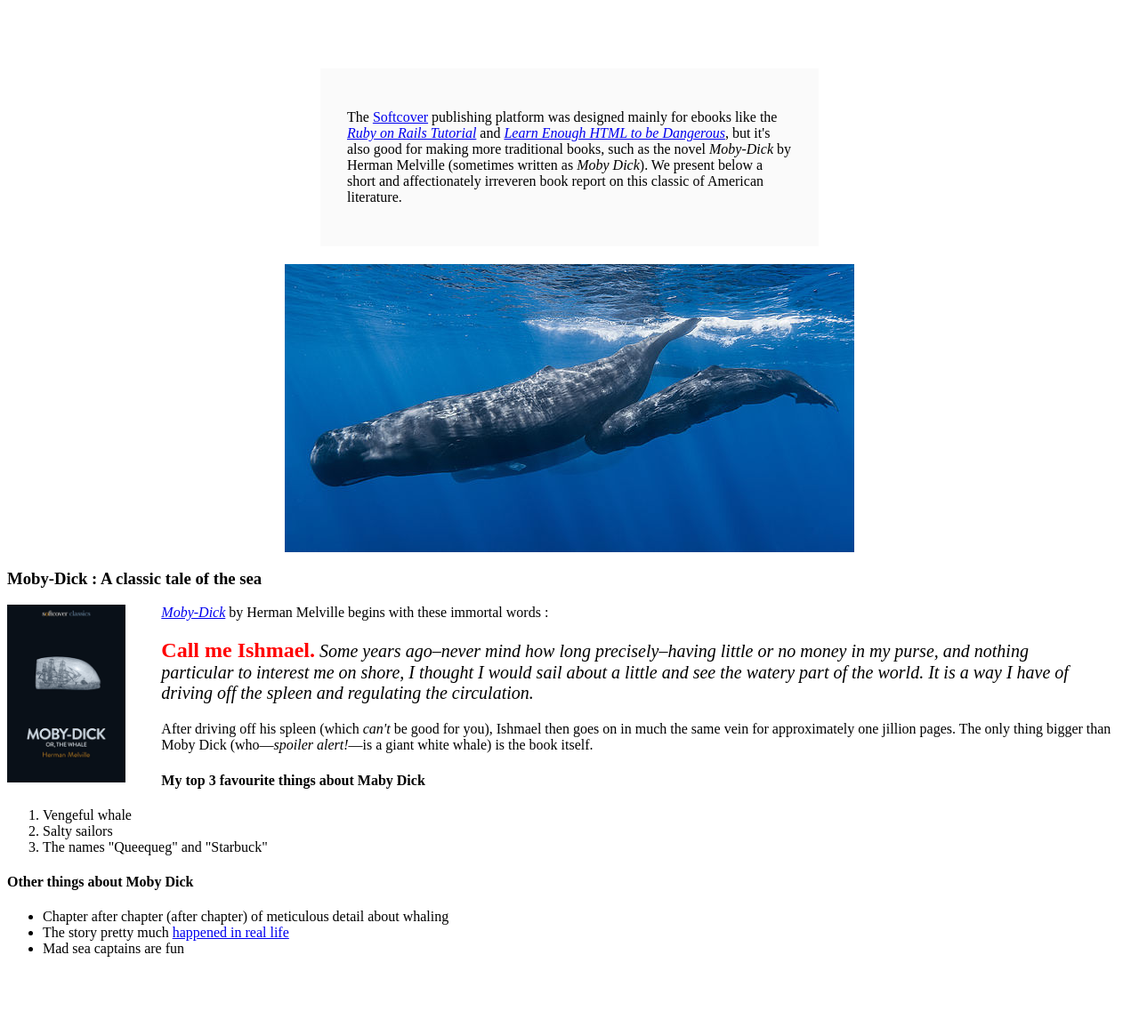
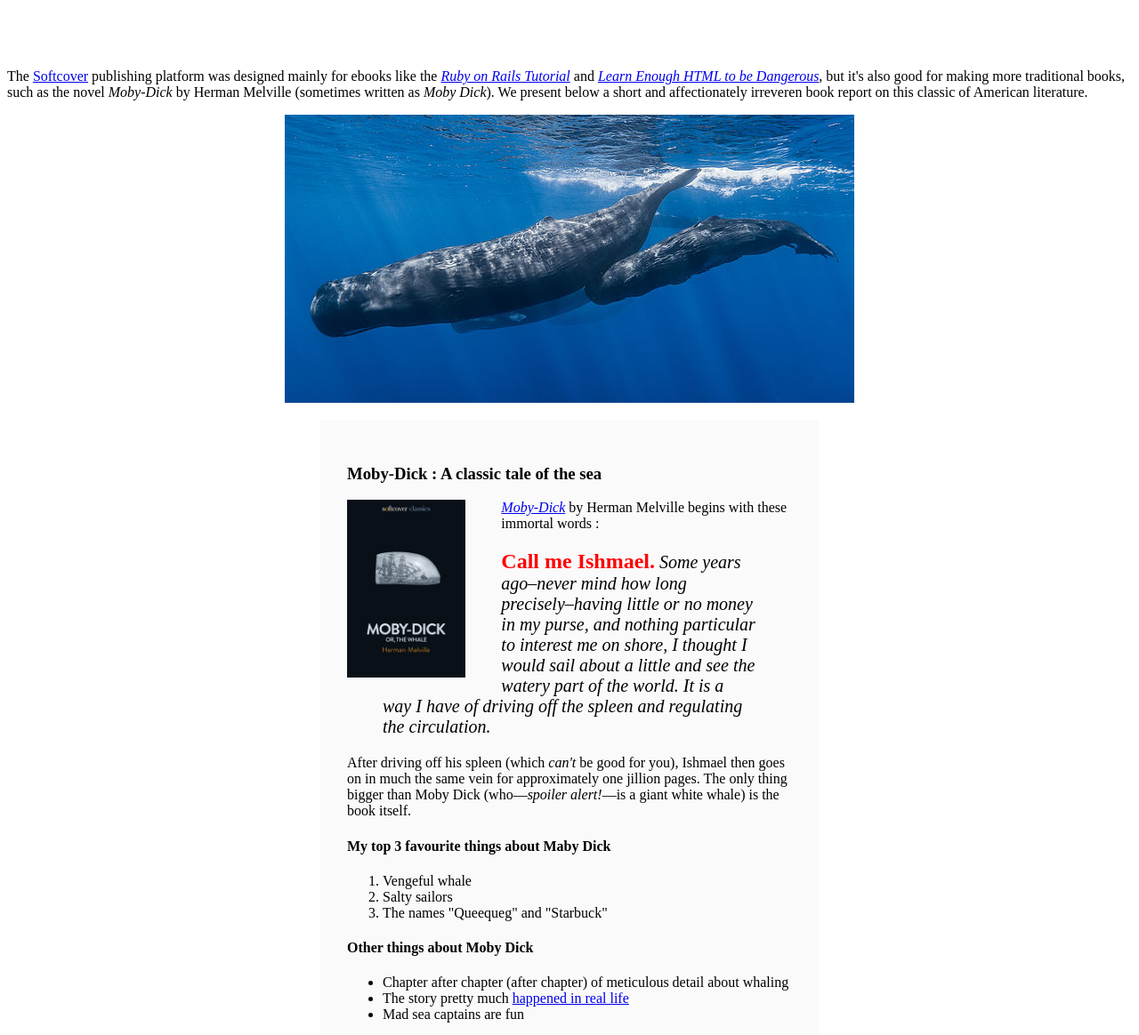
Before and after one commit to martinmichiels/sample_website, a plain HTML site: page moby_dick.html in a window 1280 px wide. Shown: the part 136-1300 px from the top of the page at 89% size. Before the commit the page ends 1228 px from the top, so only its background shows below. Drawn offline with Linux system fonts and the light colour scheme.

Commit message:
Update style wrong div

```diff
--- a/moby_dick.html
+++ b/moby_dick.html
@@ -15,13 +15,13 @@
       <h1>A sofcover Book Report</h1>
       <h2>Moby-Dick (or, The Whale)</h2>
     </header>
-    <div style="width: 500px; margin: 20px auto; padding: 30px; background-color: #fafafa;">
+    <div>
       <p>
         The <a href="http://www.softcover.io">Softcover</a> publishing platform was designed mainly for ebooks like the <a href="http://railstutorial.org/book"><em>Ruby on Rails Tutorial</em></a> and <a href="http://www.learnenough.com/html"><em>Learn Enough HTML to be Dangerous</em></a>, but it's also good for making more traditional books, such as the novel <em>Moby-Dick</em> by Herman Melville (sometimes written as <em>Moby Dick</em>). We present below a short and affectionately irreveren book report on this classic of American literature.
       </p>
     </div>
       <a href="https://commons.wikimedia.org/wiki/File:Sperm_whale_pod.jpg"><img src="images/sperm_whales.jpg" style="display: block; margin: 0 auto;" alt="Sperm whales"></a>
-    <div class="report">
+    <div style="width: 500px; margin: 20px auto; padding: 30px; background-color: #fafafa;">
       <h3>Moby-Dick : A classic tale of the sea</h3>
       <a href="https://www.sofcover.io/read/6070fb03/moby-dick" target="_blank"><img src="images/moby_dick.png" alt="Moby Dick" height="200px" style="float: left; margin: 0 40px 0 0;"></a>
       <p>
```
